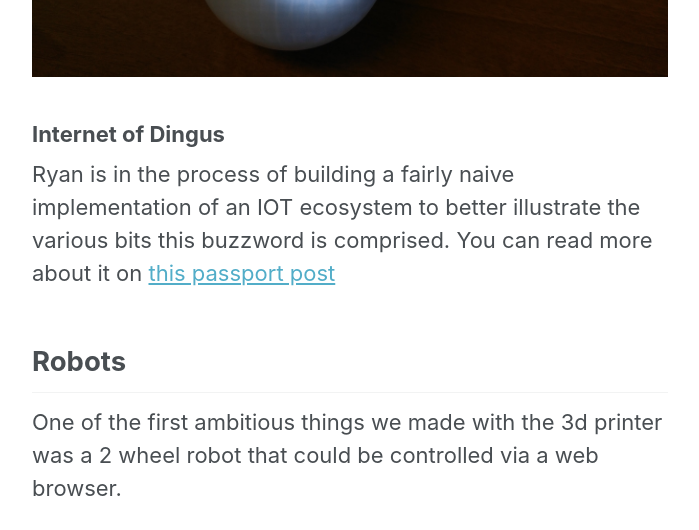
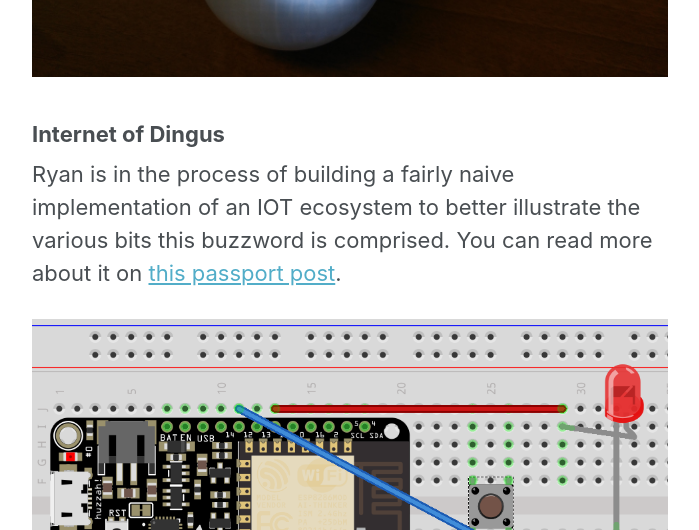
Before and after one commit to technicallySpeaking/technicallySpeaking.github.io, a Jekyll site: the page built from digressions.md, in a window 1280 px wide and 900 px high, scrolled down 1274 px, cut to the strip 0-530 px from the top of the window. Shown: the whole strip, without its empty margins (290-989 px from the left). Built offline with Jekyll 4.4.1, drawn with Linux system fonts in a browser that asks for light colours; nearby versions of some CDN libraries.

Commit message:
Updated 'digressions.md' via CloudCannon

```diff
--- a/digressions.md
+++ b/digressions.md
@@ -23,7 +23,9 @@ An Arduino powered IOT device that monitors temperature and humidity in a baby's
 
 ### Internet of Dingus
 
-Ryan is in the process of building a fairly naive implementation of an IOT ecosystem to better illustrate the various bits this buzzword is comprised. You can read more about it on [this passport post](https://passport.vml.com/post/introducing-internet-dingus)
+Ryan is in the process of building a fairly naive implementation of an IOT ecosystem to better illustrate the various bits this buzzword is comprised. You can read more about it on [this passport post](https://passport.vml.com/post/introducing-internet-dingus).
+
+![](/uploads/dingus-bb-0.png)
 
 ## Robots
 
```
